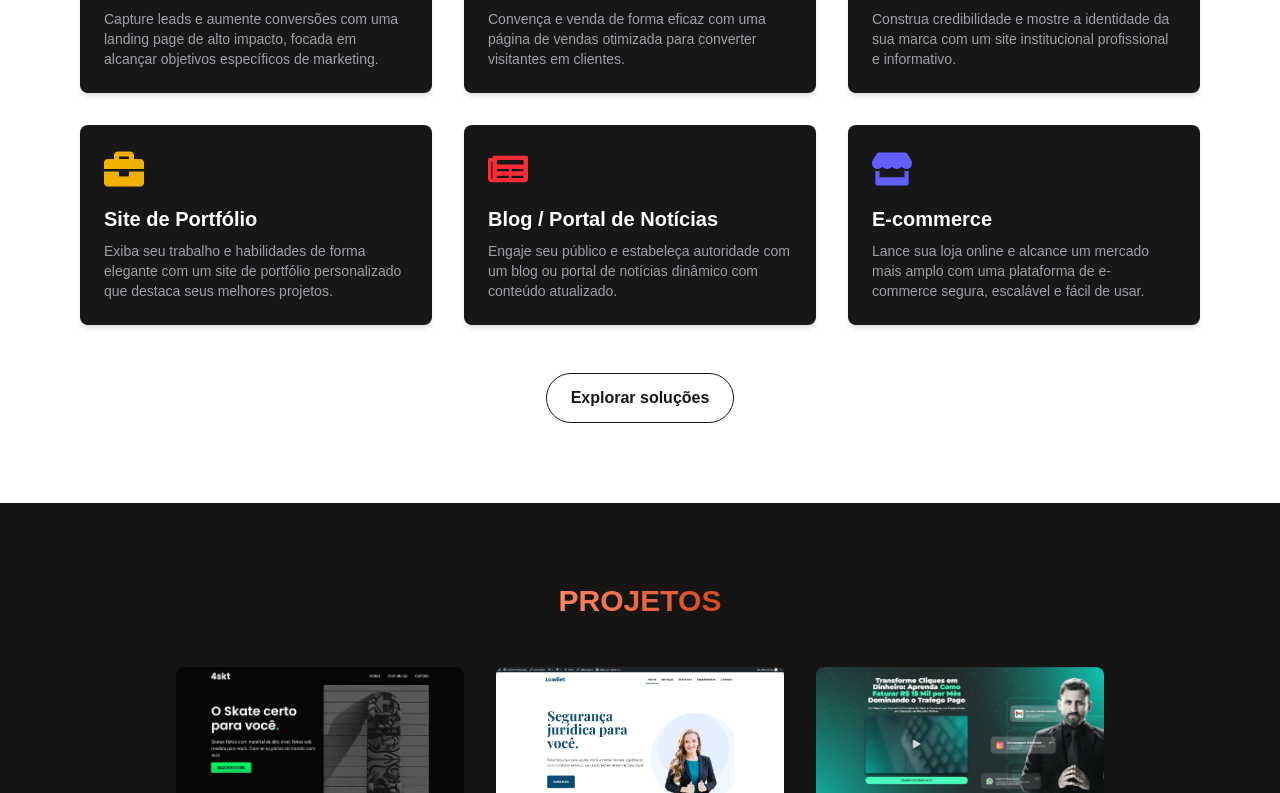
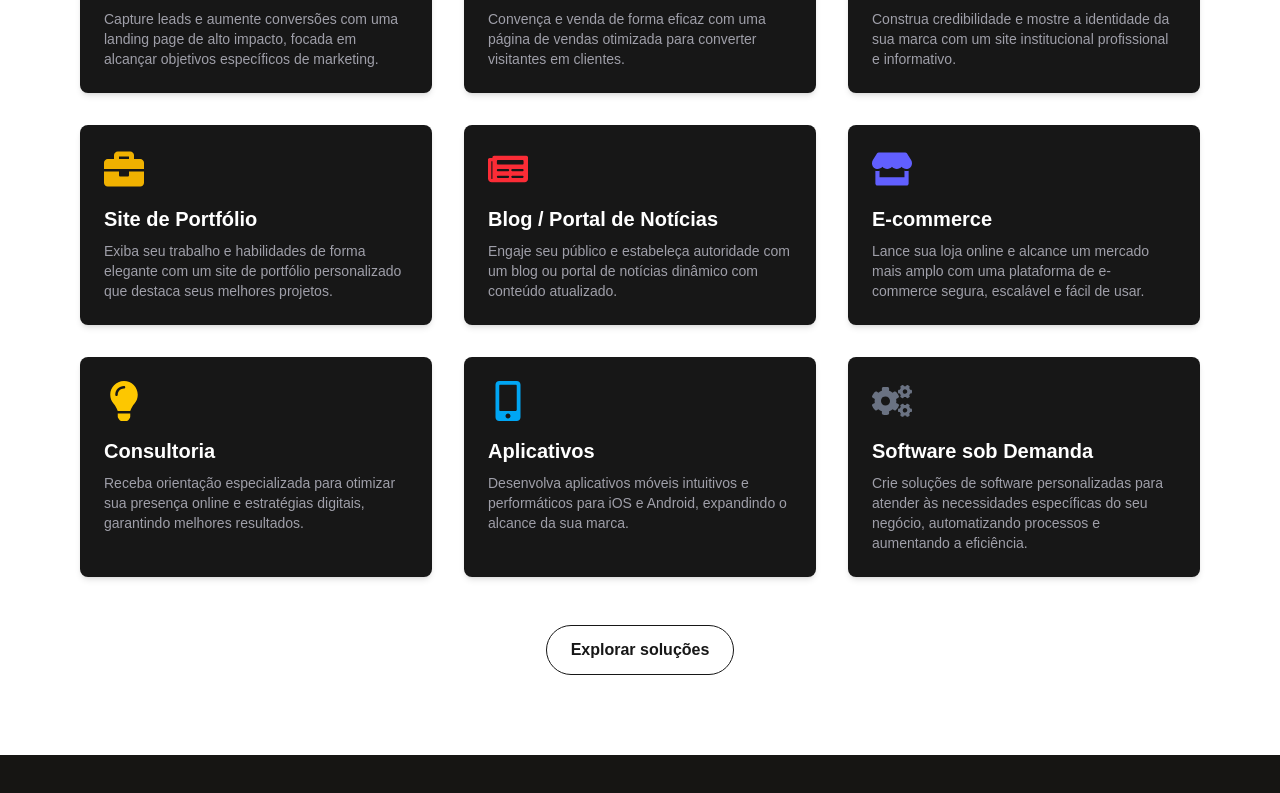
Before and after one commit to WilsonSousajr/wstech-front, a Next.js app: page / in a window 1280 px wide. Shown: the part 1092-1885 px from the top of the page. Built offline with nearby package versions, Linux system fonts and the light colour scheme.

Commit message:
💄 add: three new solutions

```diff
--- a/src/app/page.tsx
+++ b/src/app/page.tsx
@@ -2,7 +2,7 @@ import Image from 'next/image';
 import Typewriter from '@/components/Typewriter';
 import ProjectCard from '@/components/ProjectCard';
 import CTAButton from '@/components/CTAButton';
-import { FaBullseye, FaShoppingCart, FaBuilding, FaBriefcase, FaNewspaper, FaStore, FaArrowRight } from 'react-icons/fa';
+import { FaBullseye, FaShoppingCart, FaBuilding, FaBriefcase, FaNewspaper, FaStore, FaArrowRight, FaLightbulb, FaMobileAlt, FaCogs } from 'react-icons/fa';
 import Link from 'next/link';
 import GradientButton from '@/components/GradientButton';
 import OutlineGradientButton from '@/components/OutlineGradientButton';
@@ -43,6 +43,9 @@ export default function Home() {
     { icon: <FaBriefcase className="w-10 h-10 text-yellow-500"/>, title: 'Site de Portfólio', description: 'Exiba seu trabalho e habilidades de forma elegante com um site de portfólio personalizado que destaca seus melhores projetos.' },
     { icon: <FaNewspaper className="w-10 h-10 text-red-500"/>, title: 'Blog / Portal de Notícias', description: 'Engaje seu público e estabeleça autoridade com um blog ou portal de notícias dinâmico com conteúdo atualizado.' },
     { icon: <FaStore className="w-10 h-10 text-indigo-500"/>, title: 'E-commerce', description: 'Lance sua loja online e alcance um mercado mais amplo com uma plataforma de e-commerce segura, escalável e fácil de usar.' },
+    { icon: <FaLightbulb className="w-10 h-10 text-yellow-400"/>, title: 'Consultoria', description: 'Receba orientação especializada para otimizar sua presença online e estratégias digitais, garantindo melhores resultados.' },
+    { icon: <FaMobileAlt className="w-10 h-10 text-sky-500"/>, title: 'Aplicativos', description: 'Desenvolva aplicativos móveis intuitivos e performáticos para iOS e Android, expandindo o alcance da sua marca.' },
+    { icon: <FaCogs className="w-10 h-10 text-gray-500"/>, title: 'Software sob Demanda', description: 'Crie soluções de software personalizadas para atender às necessidades específicas do seu negócio, automatizando processos e aumentando a eficiência.' },
   ];
 
   return (
```
